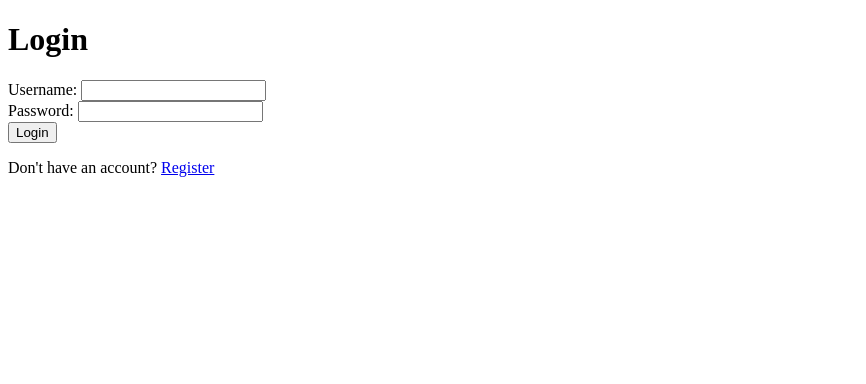
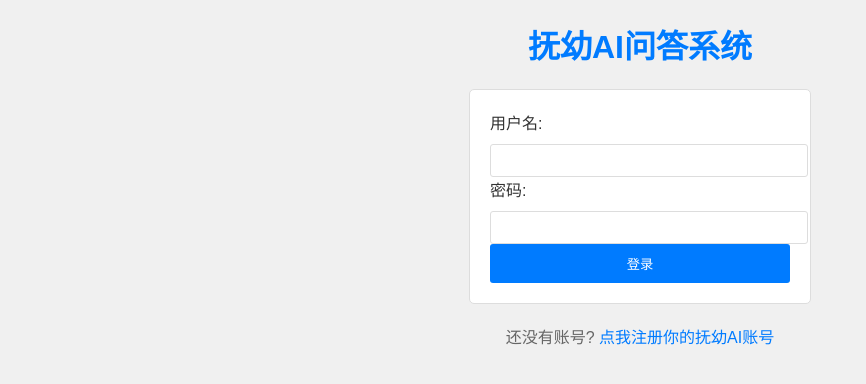
Before and after one commit to ShanQuea/ChatGpt, a plain HTML site: page templates/login.html in a window 1280 px wide. Shown: the whole page, without its empty margins (0-866 px from the left). Drawn offline with Linux system fonts and the light colour scheme.

Commit message:
更新登录注册页面

```diff
--- a/templates/login.html
+++ b/templates/login.html
@@ -1,25 +1,31 @@
 <!DOCTYPE html>
 <html>
 <head>
-    <title>Login</title>
+    <title>登录-抚州幼儿师范高等专科学校AI对话</title>
+    <meta charset="UTF-8">
 </head>
-<body>
-    <h1>Login</h1>
-    <form id="login-form">
-        <label for="username">Username:</label>
-        <input type="text" id="username" name="username" required>
+<body style="background-color: #f0f0f0; font-family: Arial, sans-serif;">
+<h1 style="text-align: center; color: #007bff;">抚幼AI问答系统</h1>
+<form id="login-form"
+      style="max-width: 300px; margin: 0 auto; padding: 20px; background-color: #ffffff; border: 1px solid #dddddd; border-radius: 5px;">
+    <label for="username" style="display: block; margin-bottom: 10px; color: #333;">用户名:</label>
+    <input type="text" id="username" name="username" required
+           style="width: 100%; padding: 8px; border: 1px solid #dddddd; border-radius: 3px;">
     <br>
-        <label for="password">Password:</label>
-        <input type="password" id="password" name="password" required>
+    <label for="password" style="display: block; margin-bottom: 10px; color: #333;">密码:</label>
+    <input type="password" id="password" name="password" required
+           style="width: 100%; padding: 8px; border: 1px solid #dddddd; border-radius: 3px;">
     <br>
-        <input type="submit" value="Login">
+    <input type="submit" value="登录"
+           style="width: 100%; padding: 10px; background-color: #007bff; color: #ffffff; border: none; border-radius: 3px; cursor: pointer;">
 </form>
-    <p>Don't have an account? <a href="/register">Register</a></p>
+<p style="text-align: center; margin-top: 20px; color: #666;">还没有账号? <a href="/register"
+                                                                             style="color: #007bff; text-decoration: none;">点我注册你的抚幼AI账号</a>
+</p>
 <script>
     // 使用 JavaScript 提交登录表单
-        document.getElementById("login-form").addEventListener("submit", function(event) {
+    document.getElementById("login-form").addEventListener("submit", function (event) {
         event.preventDefault();  // 阻止表单默认提交行为
-
         // 获取表单中的用户名和密码
         var username = document.getElementById("username").value;
         var password = document.getElementById("password").value;
@@ -28,7 +34,7 @@
         var xhr = new XMLHttpRequest();
         xhr.open("POST", "/login", true);
         xhr.setRequestHeader("Content-Type", "application/x-www-form-urlencoded;charset=UTF-8");
-            xhr.onreadystatechange = function() {
+        xhr.onreadystatechange = function () {
             if (xhr.readyState === XMLHttpRequest.DONE) {
                 if (xhr.status === 200) {
                     var response = JSON.parse(xhr.responseText);
@@ -37,11 +43,11 @@
                         location.reload();
                     } else {
                         // 登录失败，显示错误消息
-                            alert("Login failed. Please check your username and password.");
+                        alert("登录失败,请检查你的用户名和密码!");
                     }
                 } else {
                     // 请求失败，显示错误消息
-                        alert("Login failed. Please check your username and password.");
+                    alert("登录失败,请检查你的用户名和密码!");
                 }
             }
         };
```
Also changed, not shown: templates/register.html (+16 -14 lines). Lines whose indentation alone changed are shown as unchanged.
